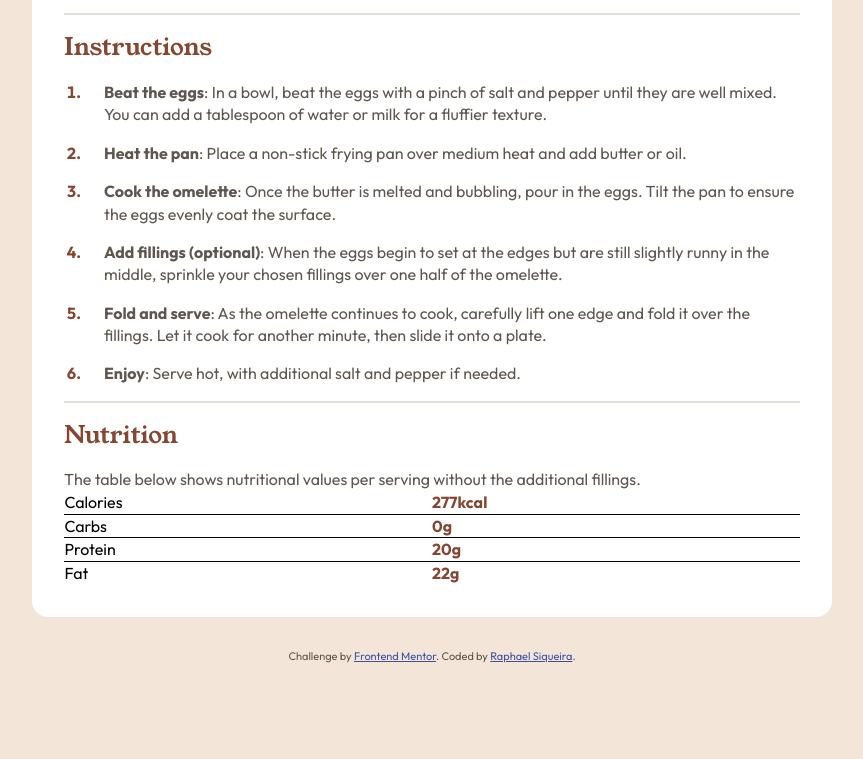
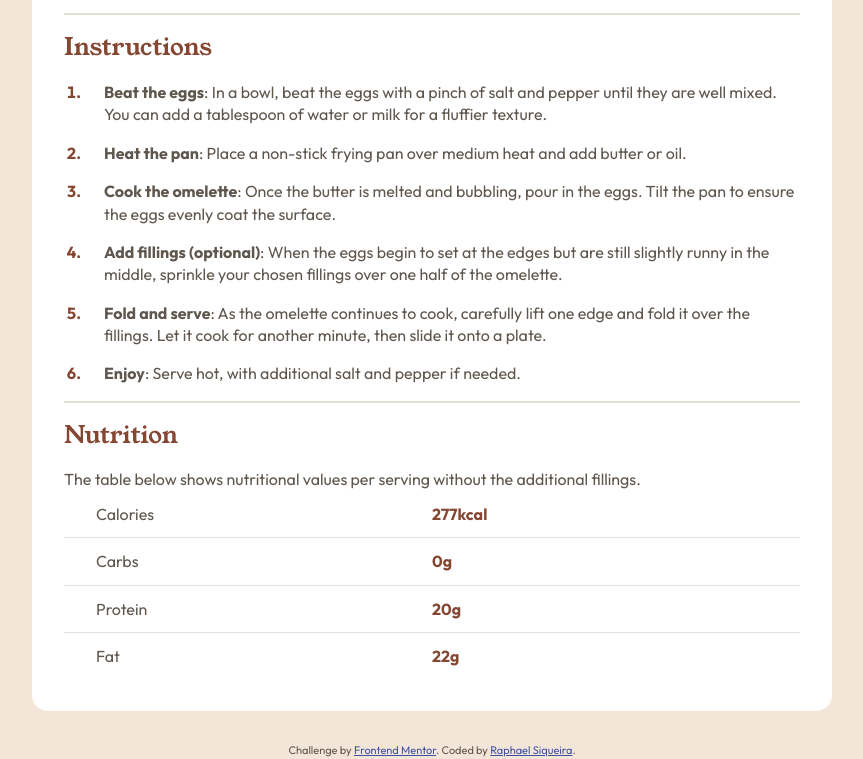
Before and after one commit to raphaelsiqueiira/recipe-page-main, a plain HTML site: page index.html in a window 1280 px wide. Shown: the part 953-1712 px from the top of the page, without its empty margins (208-1071 px from the left). Before the commit the page ends 1617 px from the top, so only its background shows below. Drawn offline with Linux system fonts and the light colour scheme.

Commit message:
correções do css

```diff
--- a/css/style.css
+++ b/css/style.css
@@ -137,7 +137,6 @@ ol li span {
 .nutrition-table .item {
   padding: 0.75rem 2rem;
   display: flex;
-  transition: all 200s ease;
   border-bottom: 1px solid var(--light-grey);
 }
 
--- a/index.html
+++ b/index.html
@@ -8,7 +8,7 @@
     <link rel="preconnect" href="https://fonts.googleapis.com" />
     <link rel="preconnect" href="https://fonts.gstatic.com" crossorigin />
     <link href="https://fonts.googleapis.com/css2?family=Outfit:wght@100..900&family=Young+Serif&display=swap" rel="stylesheet" />
-    <link rel="stylesheet" href="css/style-min.css" media="print" onload="this.media='all'" />
+    <link rel="stylesheet" href="css/style.css" media="print" onload="this.media='all'" />
     <noscript><link rel="stylesheet" href="css/style-min.css" /></noscript>
     <title>Frontend Mentor | Recipe page</title>
   </head>
```
